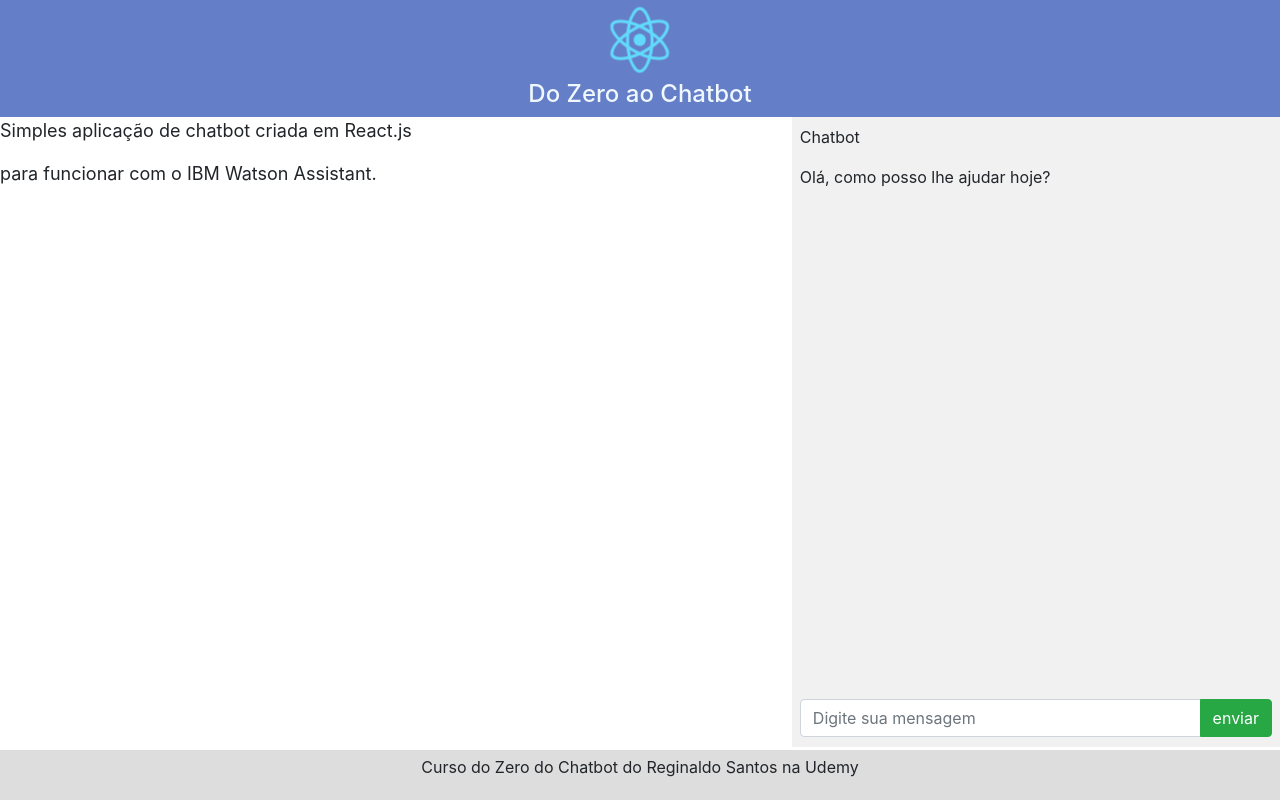
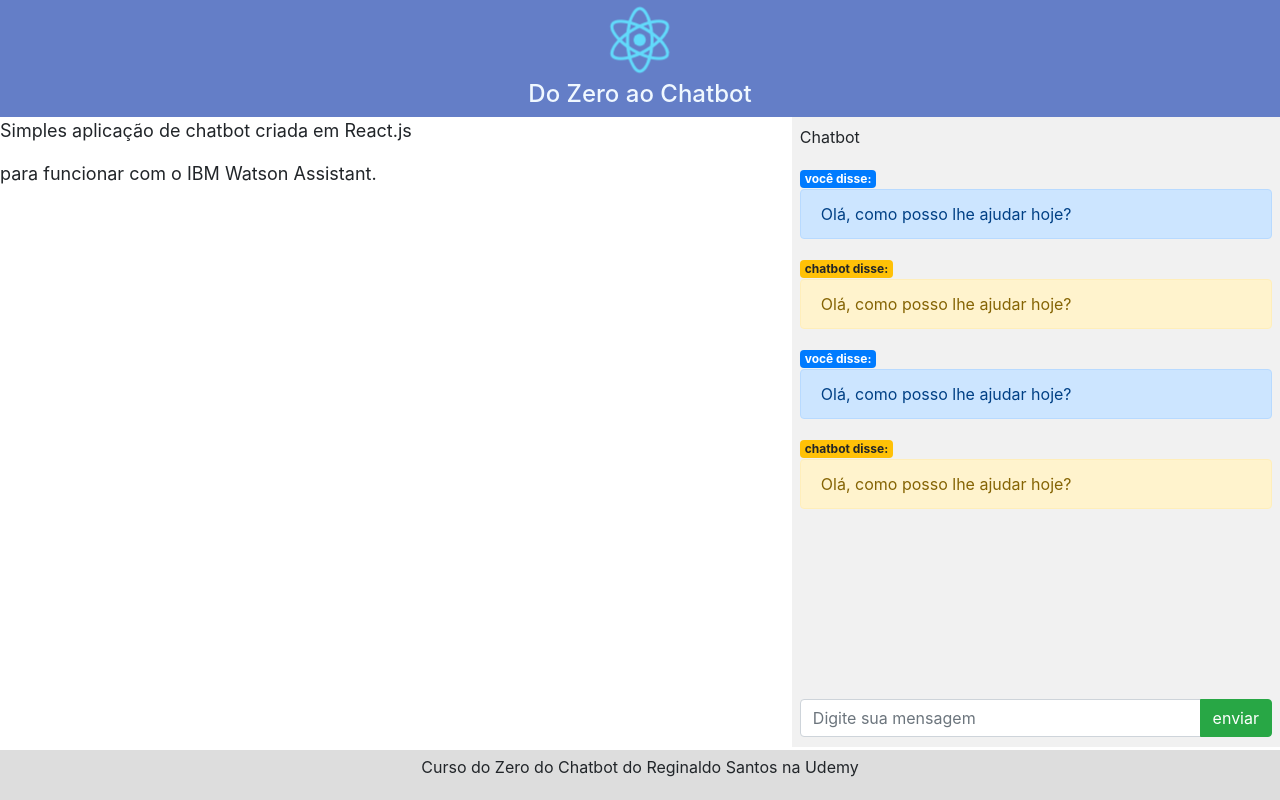
Before and after one commit to xumes/chatbot-react, a React (Create React App) app: page / in a window 1280 px wide. Built offline with nearby package versions, Linux system fonts and the light colour scheme.

Commit message:
componente conversa

```diff
--- a/src/Componentes/chat/ChatConversa.js
+++ b/src/Componentes/chat/ChatConversa.js
@@ -1,10 +1,39 @@
-import React, {Component} from 'react'
+import React, { Component } from 'react'
+import { Alert, Badge } from 'reactstrap'
 
 class ChatConversa extends Component {
-    render(){
+    render() {
         return (
             <div className='chat-conversa'>
-                Olá, como posso lhe ajudar hoje?
+
+                <Badge color='primary'>
+                    você disse:
+                </Badge>
+                <Alert color='primary'>
+                    Olá, como posso lhe ajudar hoje?
+                </Alert>
+
+                <Badge color='warning'>
+                    chatbot disse:
+                </Badge>
+                <Alert color='warning'>
+                    Olá, como posso lhe ajudar hoje?
+                </Alert>
+
+                <Badge color='primary'>
+                    você disse:
+                </Badge>
+                <Alert color='primary'>
+                    Olá, como posso lhe ajudar hoje?
+                </Alert>
+
+                <Badge color='warning'>
+                    chatbot disse:
+                </Badge>
+                <Alert color='warning'>
+                    Olá, como posso lhe ajudar hoje?
+                </Alert>
+
             </div>
         )
     }
```
